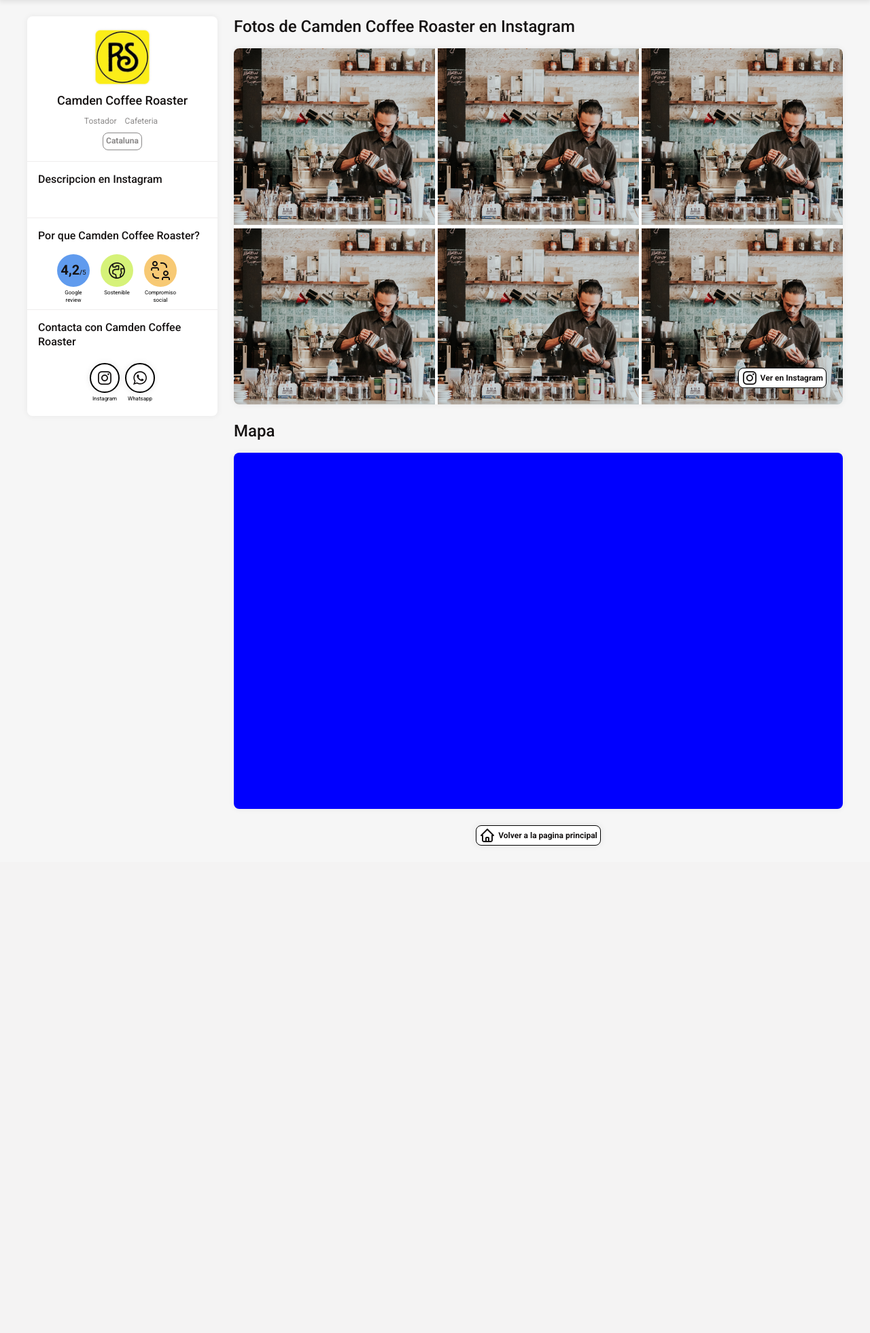
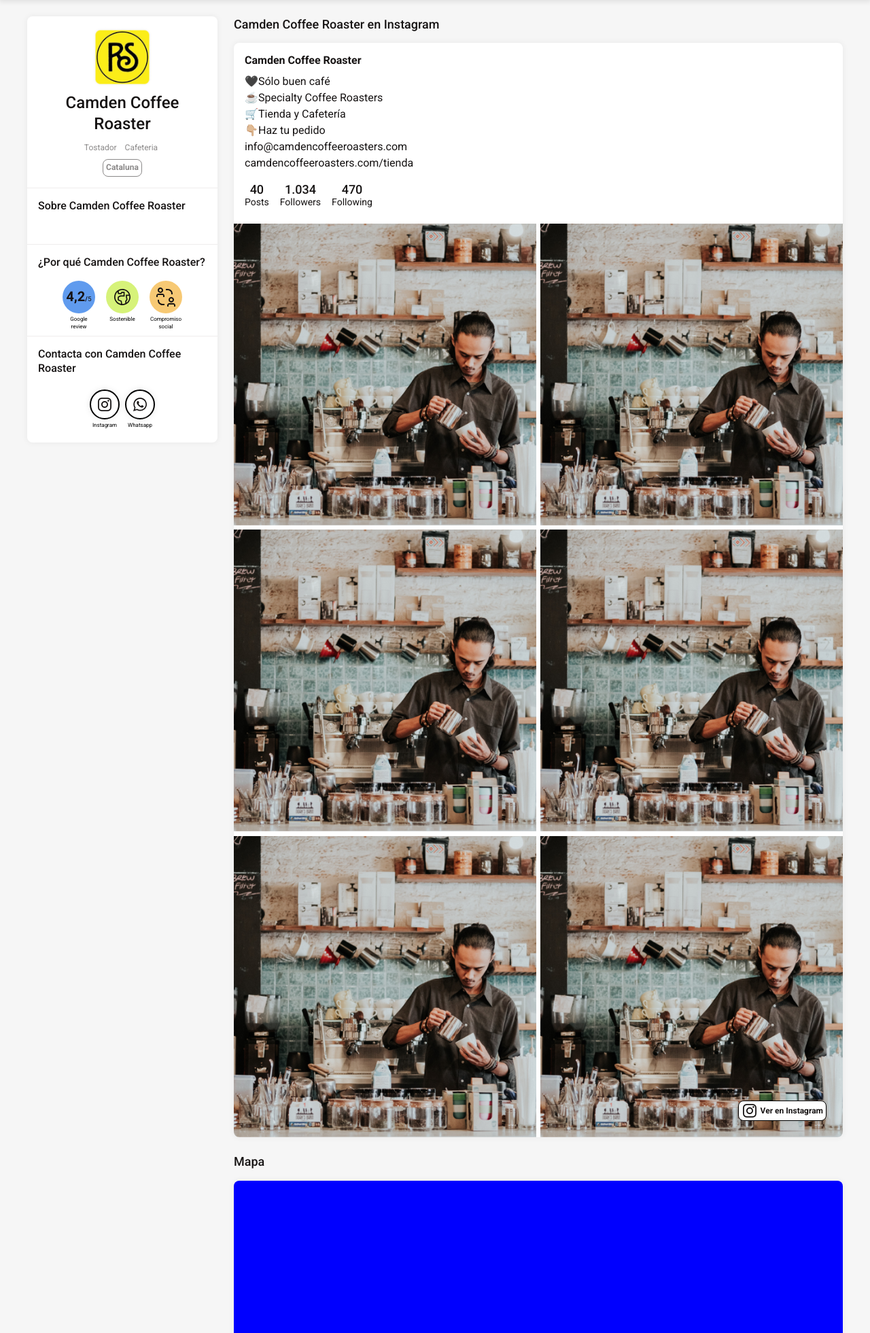
Before and after one commit to wuwanahq/wuwana2, a PHP site: page /Wuwana/router.php in a window 1280 px wide. Shown: the part 48-2009 px from the top of the page at 68% size. Before the commit the page ends 1292 px from the top, so only its background shows below. Run offline with PHP 8.4, Linux system fonts and the light colour scheme; some libraries are stand-ins or nearby versions.

Commit message:
Completed Instagram section in profile

```diff
--- a/company/view.php
+++ b/company/view.php
@@ -35,27 +35,27 @@
 				<div class="Logo Profile">
 					<img src="/static/background/117926628_3215393278552514_8264428497985741185_n1.png">
 				</div>
-				<h2 class="ProfileName">Camden Coffee Roaster</h2>
+				<h1 class="ProfileName">Camden Coffee Roaster</h1>
 				<div class="Category">
 					<span class="Label">Tostador</span>
 					<span class="Label">Cafeteria</span>
 				</div>
 				<div class="Tag Region">Cataluna</div>
 				<hr class="ProfileLine">
-				<h3 class="ProfileHeading">Descripcion en Instagram</h3>
+				<h3 class="ProfileHeading">Sobre Camden Coffee Roaster</h3>
 				<br><br>
 				<hr class="ProfileLine">
-				<h3 class="ProfileHeading">Por que Camden Coffee Roaster?</h3>
+				<h3 class="ProfileHeading">¿Por qué Camden Coffee Roaster?</h3>
 				<div class="BadgeArea Profile">
-					<div class="ItemLabelBadge">
+					<div class="ItemLabel">
 						<img src="/static/badge/google-review.svg">
 						<span class="Label Circle">Google review</span>
 					</div>
-					<div class="ItemLabelBadge">
+					<div class="ItemLabel">
 						<img src="/static/badge/sustainability.svg">
 						<span class="Label Circle">Sostenible</span>
 					</div>
-					<div class="ItemLabelBadge">
+					<div class="ItemLabel">
 						<img src="/static/badge/social-impact.svg">
 						<span class="Label Circle">Compromiso social</span>
 					</div>
@@ -75,66 +75,79 @@
 			</div>
 		</div>
 		<div class="ColumnMain">
-			<h1>Fotos de Camden Coffee Roaster en Instagram</h1>
-			<div class="Box Aspect">
-				<div class="Button Absolute"><img src="/static/icon/instagram.svg"> Ver en Instagram</div>
+			<h2>Camden Coffee Roaster en Instagram</h2>
+			<div class="Box">
+				<div class="Button Absolute">
+					<img src="/static/icon/instagram.svg">
+					Ver en Instagram
+				</div>
 
-				<div class="ProfileInstagram">
+				<div class="InstagramInfo">
+					<h3>Camden Coffee Roaster</h3>
+					<p>
+						🖤Sólo buen café<br>
+						☕️Specialty Coffee Roasters<br>
+						🛒Tienda y Cafetería<br>
+						👇🏼Haz tu pedido<br>
+						info@camdencoffeeroasters.com
+						camdencoffeeroasters.com/tienda
+					</p>
+					<ul>
+						<li>
+							<div class="ItemLabel">
+								<span class="Number">40</span>
+								<span class="Text">Posts</span>
+							</div>
+						</li>
+						<li>
+							<div class="ItemLabel">
+								<span class="Number">1.034</span>
+								<span class="Text">Followers</span>
+							</div>
+						</li>
+						<li>
+							<div class="ItemLabel">
+								<span class="Number">470</span>
+								<span class="Text">Following</span>
+							</div>
+						</li>
+					</ul>
+				</div>
+
+				<div class="Aspect2-3">
+					<div class="InstagramGallery">
 						<div class="InstagramRow">
 							<div class="InstagramPicture">
-							<img src="/static/background/ali-yahya-7_AZi5Fe-rU-unsplash.png">
+								<img src="static/background/ali-yahya-7_AZi5Fe-rU-unsplash.png">
 							</div>
 							<div class="InstagramPicture">
-							<img src="/static/background/ali-yahya-7_AZi5Fe-rU-unsplash.png">
-						</div>
-						<div class="InstagramPicture">
-							<img src="/static/background/ali-yahya-7_AZi5Fe-rU-unsplash.png">
+								<img src="static/background/ali-yahya-7_AZi5Fe-rU-unsplash.png">
 							</div>
 						</div>
 						<div class="InstagramRow">
 							<div class="InstagramPicture">
-							<img src="/static/background/ali-yahya-7_AZi5Fe-rU-unsplash.png" >
+								<img src="static/background/ali-yahya-7_AZi5Fe-rU-unsplash.png">
 							</div>
 							<div class="InstagramPicture">
-							<img src="/static/background/ali-yahya-7_AZi5Fe-rU-unsplash.png">
-						</div>
-						<div class="InstagramPicture">
-							<img src="/static/background/ali-yahya-7_AZi5Fe-rU-unsplash.png">
-						</div>
-					</div>
-				</div>
-			</div>
-
-			<div class="Box Aspect Mobile">
-				<div class="Button Absolute"><img src="/static/icon/instagram.svg"> Ver en Instagram</div>
-				<div class="ProfileInstagram">
-					<div class="InstagramRow">
-						<div class="InstagramPicture">
-							<img src="/static/background/ali-yahya-7_AZi5Fe-rU-unsplash.png">
-						</div>
-						<div class="InstagramPicture">
-							<img src="/static/background/ali-yahya-7_AZi5Fe-rU-unsplash.png">
+								<img src="static/background/ali-yahya-7_AZi5Fe-rU-unsplash.png">
 							</div>
 						</div>
 						<div class="InstagramRow">
 							<div class="InstagramPicture">
-							<img src="/static/background/ali-yahya-7_AZi5Fe-rU-unsplash.png">
+								<img src="static/background/ali-yahya-7_AZi5Fe-rU-unsplash.png">
 							</div>
 							<div class="InstagramPicture">
-							<img src="/static/background/ali-yahya-7_AZi5Fe-rU-unsplash.png">
+								<img src="static/background/ali-yahya-7_AZi5Fe-rU-unsplash.png">
 							</div>
 						</div>
-					<div class="InstagramRow">
-						<div class="InstagramPicture">
-							<img src="/static/background/ali-yahya-7_AZi5Fe-rU-unsplash.png" >
+
 					</div>
-						<div class="InstagramPicture">
-							<img src="/static/background/ali-yahya-7_AZi5Fe-rU-unsplash.png">
+
 				</div>
+
 			</div>
-				</div>
-			</div>
-			<h1>Mapa</h1>
+
+			<h2>Mapa</h2>
 			<div class="Box Test"></div>
 			<div class="Button Center"><img src="/static/icon/home.svg"> Volver a la pagina principal</div>
 		</div>
--- a/static/style.css
+++ b/static/style.css
@@ -43,6 +43,8 @@
 	margin-block-end: 0}
 
 p {
+	font-size: 1rem;
+	line-height: 1.5;
 	margin-top: 8px}
 
 a {
@@ -109,8 +111,12 @@
 	top: 60px}
 
 .Sticky .Button.Center {
-	display: none;
-}
+	display: none}
+
+.Aspect2-3 {
+	padding-top: 150%; /* aspect ratio 2:3 */
+	position: relative}
+
 /* TEXT STYLE */
 
 .Tag {
@@ -341,6 +347,9 @@
 	justify-items: right;
 	margin-top: 8px}
 
+	.BadgeArea .ItemLabel {
+		margin: 0 16px 8px 0}
+
 .ItemLabelBadge {
     display: flex;
     flex-direction: column;
@@ -364,13 +373,6 @@
 .Box.Profile {
 	align-items: center;
 	padding-bottom: 8px}
-
-.Box.Aspect {
-	padding-top: 56.25%; /* aspect ratio 16:9 */
-	position: relative}
-
-.Box.Aspect.Mobile {
-	display: none}
 
 .Box.Filter {
 	overflow-y: scroll}
@@ -484,10 +486,32 @@
 	margin-bottom: 16px}
 
 .BadgeArea.Profile {
-	width: 88%;
+	width: 90%; /* Replicate 16px margin*/
 	justify-content: center}
 
-.ProfileInstagram {
+.InstagramInfo {
+	margin: 16px;
+	max-width: 40ch}
+
+	.InstagramInfo ul {
+		padding-inline-start: 0;
+		display: flex;
+		margin-bottom: 0}
+
+	.InstagramInfo li {
+		display: inline}
+
+	.InstagramInfo .ItemLabel {
+		margin: 0 16px 8px 0}
+
+	.InstagramInfo .Number {
+		font-size: 1.125rem;
+		font-weight: 500;}
+
+	.InstagramInfo .Text {
+		font-size: 0.875rem}
+
+.InstagramGallery {
 	display: flex;
 	flex-direction: column;
 	justify-content: space-between;
@@ -501,17 +525,17 @@
 .InstagramRow {
 	display: flex;
 	justify-content: space-between;
-	height: 49.5%}
+	height: 33%}
 
 .InstagramPicture {
 	margin: 0px;
 	height: 100%;
-	width: 33%}
+	width: 49.7%}
 
-.InstagramPicture img {
-	width: 100%;
-	height: 100%;
-	object-fit: cover}
+	.InstagramPicture img {
+		width: 100%;
+		height: 100%;
+		object-fit: cover}
 
 /* LAYOUT CHANGES FOR TABLET DEVICES */
 @media screen and (max-width: 800px)
@@ -683,26 +707,6 @@
 
 	/* COMPANY PROFILE */
 
-	.Box.Aspect {
-		display: none}
-
-	.Box.Aspect.Mobile {
-		display: flex;
-		padding-top: 133%}
-
-	.InstagramRow {
-		height: 33%}
-
-	.InstagramPicture {
-		margin: 0;
-		height: 100%;
-		width: 49.5%}
-
-	.InstagramPicture img {
-		width: 100%;
-		height: 100%;
-		object-fit: cover}
-
 	.BadgeArea {
 		margin-top: 0}
 }
```
Also changed, not shown: homepage/view.php (+7 -7 lines). Lines whose indentation alone changed are shown as unchanged.
